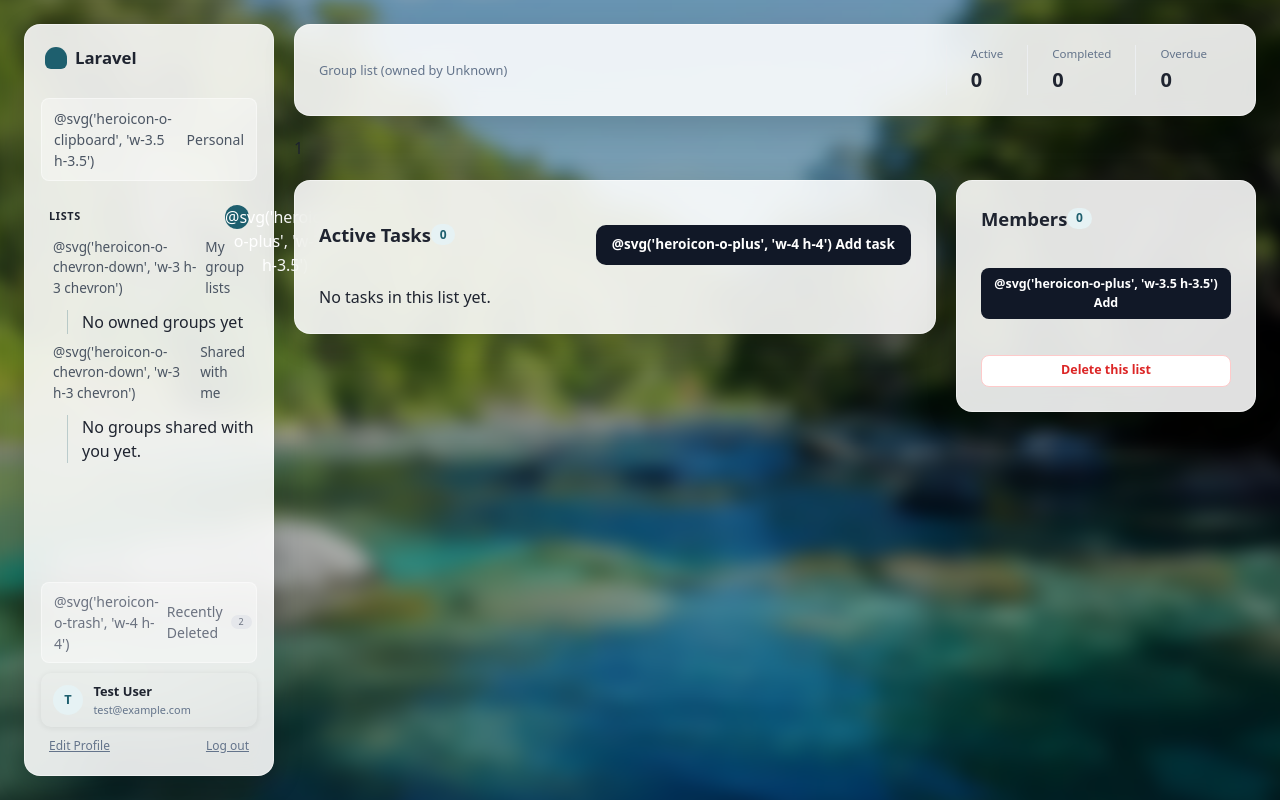
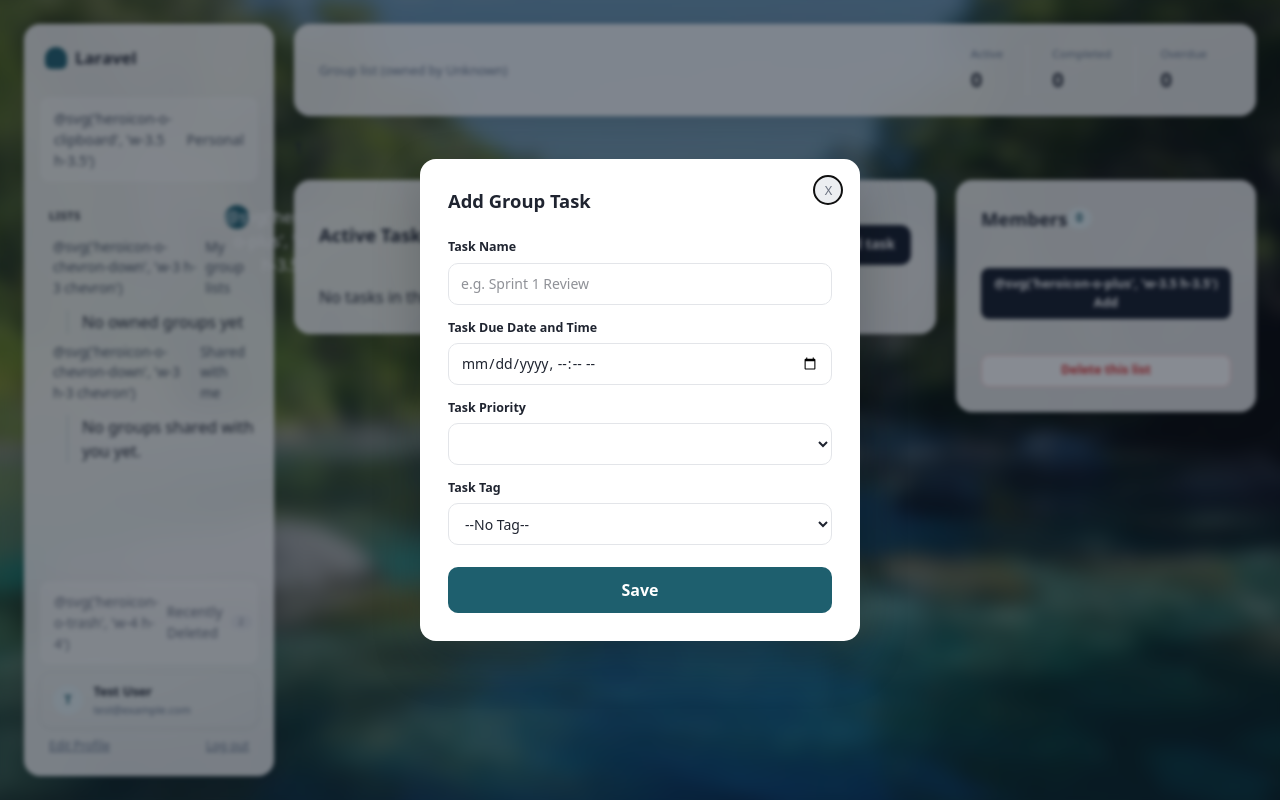
Before and after one commit to cmsc128-git2gether/lock-in, a Laravel app: template resources/views/groups/show.blade.php in a window 1280 px wide, after a click on "@svg('heroicon-o-plus', 'w-4 h-4') Add task". Run offline with Laravel 12, Linux system fonts and the light colour scheme; the template is opened without the code that fills it, so the values that code supplies are empty; the visitor is signed in with stand-in values (Sample User, id 1); data comes from the database, SQL or seed files in the repository; style sheets or scripts are compiled from the project's sources.

Commit message:
fix: add modal popup for add group task

```diff
--- a/resources/views/groups/show.blade.php
+++ b/resources/views/groups/show.blade.php
@@ -282,6 +282,41 @@
     @endforeach
 </dialog>
 
+{{-- add group task --}}
+
+<dialog id="group-task-popup" class="popup-modal">
+    <button type="button" class="close-form" onclick="this.closest('dialog').close()">X</button>
+    <h2>Add Group Task</h2>
+    <form action="{{ route('groups.tasks.store', $group) }}" class="popup-form" method="POST">
+        @csrf
+        <label for="gtitle">Task Name</label>
+        <input type="text" id="title" name="title" placeholder="e.g. Sprint 1 Review" required>
+
+        <label for="gdue">Task Due Date and Time</label>
+        <input type="datetime-local" id="gdue" name="due_at">
+
+        <label for="gpriority">Task Priority</label>
+        <select name="priority" id="gpriority" required>
+            @foreach ($priorities as $priority)
+                <option value="{{ $priority }}">{{ $priority }}</option>
+            @endforeach
+        </select>
+
+        <label>Task Tag</label>
+        <select name="tag_id" id="gtag">
+            <option value="">--No Tag--</option>
+            @foreach ($tags as $tag)
+                <option value="{{ $tag->id }}">
+                    {{ $tag->name }}
+                </option>
+            @endforeach
+        </select>
+
+        <button type="submit">Save</button>
+    </form>
+</dialog>
+
+
 {{-- Add member popup --}}
 <dialog id="add-member-popup" class="popup-modal">
     <button type="button" class="close-form" onclick="this.closest('dialog').close()">X</button>
```
